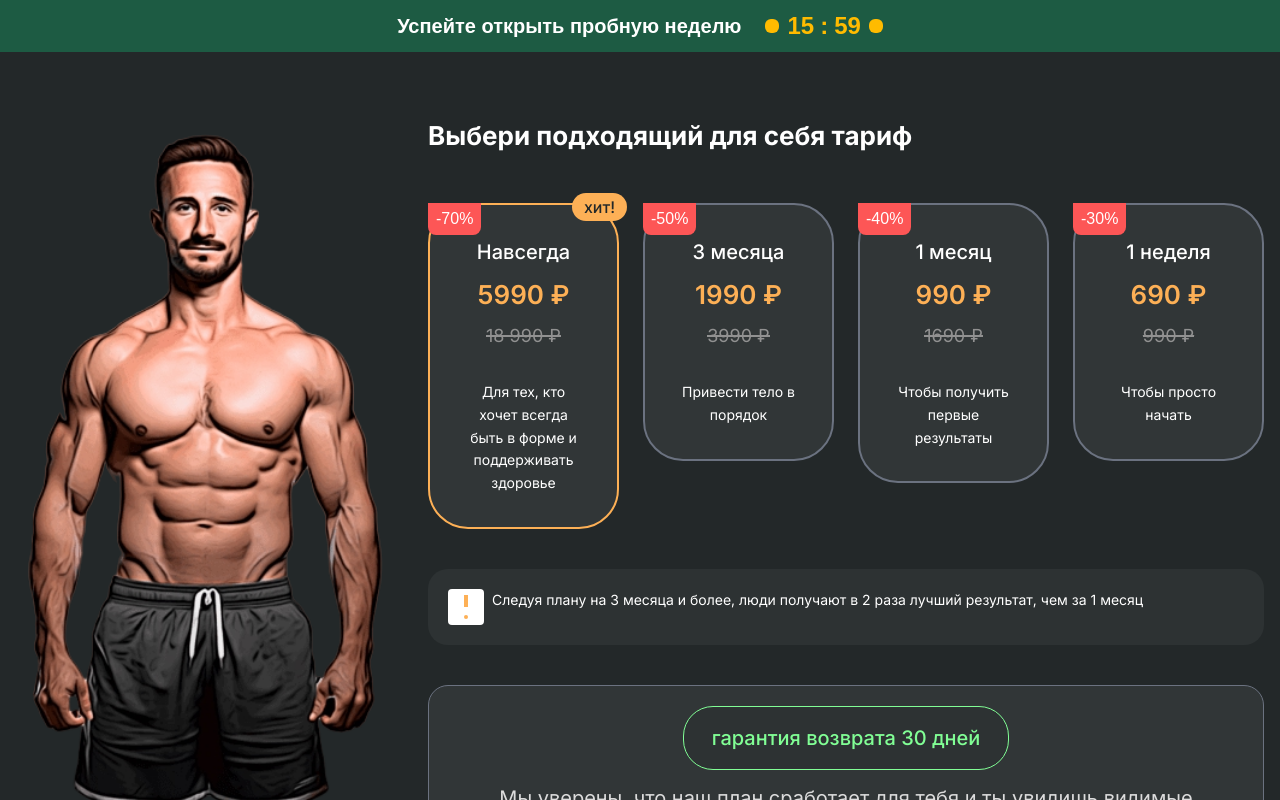
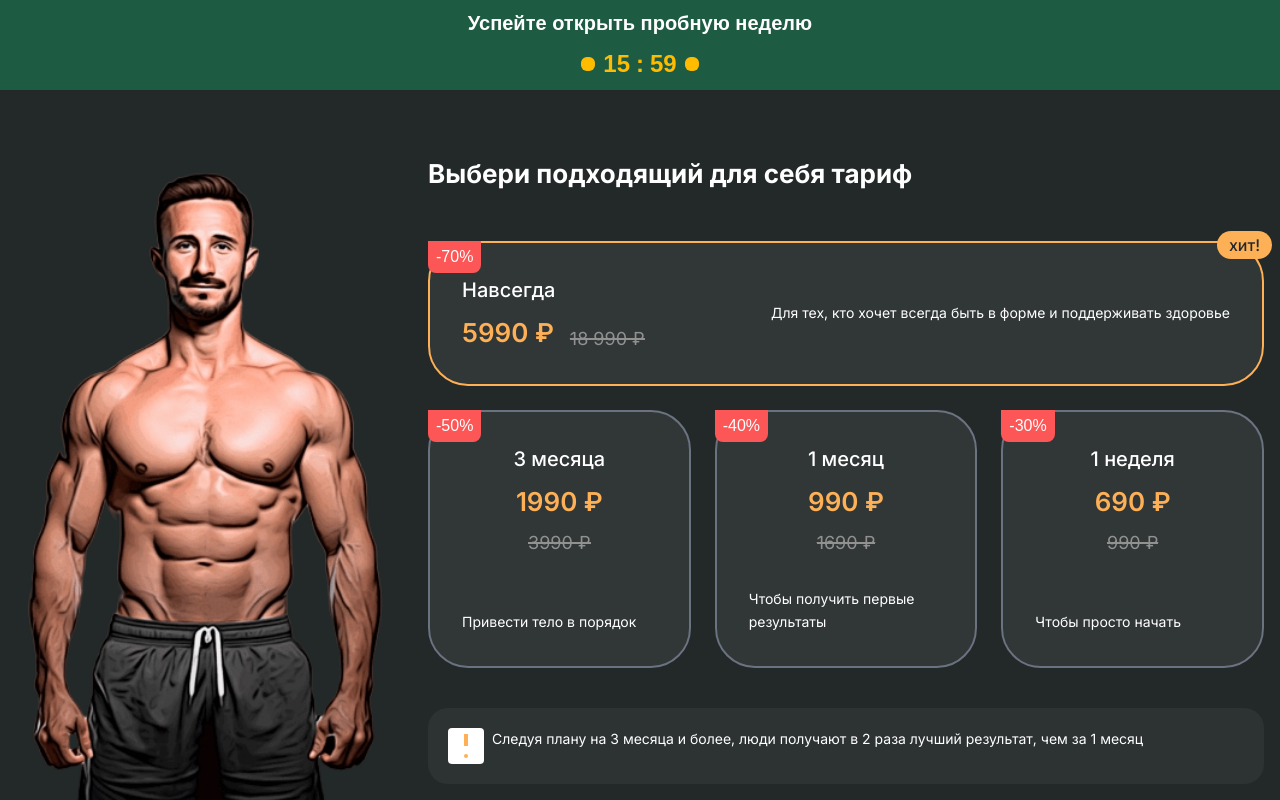
Before and after one commit to GoncharovMaksim/4A.ConsultingFigma, a Next.js app: page / in a window 1280 px wide. Shown: the top 800 px of the page. Built offline with nearby package versions, Linux system fonts and the light colour scheme.

Commit message:
исправлены несоответствия верстки

```diff
--- a/app/page.tsx
+++ b/app/page.tsx
@@ -60,12 +60,15 @@ export default function Home() {
     },
   ];
 
+  const featuredPlan = pricingPlans.find((p) => p.isPopular);
+  const otherPlans = pricingPlans.filter((p) => !p.isPopular);
+
   return (
     <div className="min-h-screen bg-bg-primary">
       <OfferBanner />
 
       {/* Layout: image left on desktop, top on mobile */}
-      <div className="max-w-7xl mx-auto px-4 pt-8 pb-16 grid grid-cols-1 lg:grid-cols-[380px_1fr] gap-8">
+      <div className="max-w-7xl mx-auto px-4 pt-8 pb-8 grid grid-cols-1 lg:grid-cols-[380px_1fr] gap-8">
         {/* Image block */}
         <div className="order-1 lg:order-none">
           <div
@@ -94,8 +97,20 @@ export default function Home() {
 
           {/* Pricing Cards - Desktop */}
           <div className="hidden md:block mb-10">
-            <div className="grid grid-cols-1 md:grid-cols-2 lg:grid-cols-4 gap-6">
-              {pricingPlans.map((plan) => (
+            {/* Featured card full width on desktop */}
+            {featuredPlan && (
+              <div className="mb-6">
+                <PricingCard
+                  plan={featuredPlan}
+                  isFeatured
+                  onClick={() => setSelectedPlan(featuredPlan.id)}
+                />
+              </div>
+            )}
+
+            {/* Other cards in 3 columns */}
+            <div className="grid grid-cols-1 lg:grid-cols-3 gap-6">
+              {otherPlans.map((plan) => (
                 <PricingCard
                   key={plan.id}
                   plan={plan}
@@ -126,10 +141,7 @@ export default function Home() {
             <AttentionCard />
           </div>
 
-          {/* Guarantee Card */}
-          <div className="mb-8 md:mb-10">
-            <GuaranteeCard />
-          </div>
+          {/* Guarantee Card moved below grid on desktop */}
 
           {/* Privacy Policy and Button */}
           <div className="mb-8 md:mb-10">
@@ -163,7 +175,7 @@ export default function Home() {
             </div>
 
             <button
-              className="btn-primary w-full mb-6 md:mb-8 text-lg md:text-xl py-4 md:py-5"
+              className="btn-primary w-full md:w-[352px] mb-6 md:mb-8 text-lg md:text-xl py-4 md:py-5"
               disabled={!isAgreed}
             >
               Купить
@@ -180,6 +192,11 @@ export default function Home() {
           </div>
         </div>
       </div>
+
+      {/* Full-width Guarantee under image/text grid */}
+      <div className="max-w-7xl mx-auto px-4 pb-12">
+        <GuaranteeCard />
+      </div>
     </div>
   );
 }
--- a/components/GuaranteeCard.tsx
+++ b/components/GuaranteeCard.tsx
@@ -1,7 +1,7 @@
 export default function GuaranteeCard() {
   return (
     <div className="bg-bg-secondary border border-gray-500 rounded-2xl p-5">
-      <div className="text-center">
+      <div className="text-left">
         {/* Guarantee Tag */}
         <div className="inline-flex items-center gap-2.5 bg-bg-tertiary border border-accent-green rounded-3xl px-7 py-4 mb-3">
           <span className="text-accent-green font-medium text-2xl">
@@ -10,7 +10,7 @@ export default function GuaranteeCard() {
         </div>
 
         {/* Description */}
-        <p className="text-text-secondary text-2xl leading-relaxed max-w-4xl mx-auto">
+        <p className="text-text-secondary text-2xl leading-relaxed max-w-4xl">
           Мы уверены, что наш план сработает для тебя и ты увидишь видимые
           результаты уже через 4 недели! Мы даже готовы полностью вернуть твои
           деньги в течение 30 дней с момента покупки, если ты не получишь
--- a/components/OfferBanner.tsx
+++ b/components/OfferBanner.tsx
@@ -29,9 +29,9 @@ export default function OfferBanner() {
 
   return (
     <div className="offer-banner mb-8">
-      <div className="flex items-center justify-center gap-2">
+      <div className="flex flex-col items-center justify-center gap-2">
         <span>Успейте открыть пробную неделю</span>
-        <div className="flex items-center gap-2 ml-4">
+        <div className="flex items-center gap-2">
           <div className="w-3.5 h-3.5 bg-star-yellow rounded-sm"></div>
           <div className="flex items-center gap-1.5">
             <span className="text-star-yellow font-bold text-4xl">
--- a/components/PricingCard.tsx
+++ b/components/PricingCard.tsx
@@ -14,11 +14,16 @@ interface PricingPlan {
 interface PricingCardProps {
   plan: PricingPlan;
   onClick: () => void;
+  isFeatured?: boolean;
 }
 
-export default function PricingCard({ plan, onClick }: PricingCardProps) {
+export default function PricingCard({
+  plan,
+  onClick,
+  isFeatured = false,
+}: PricingCardProps) {
   return (
-    <div className="relative">
+    <div className="relative h-full">
       {/* Popular Badge */}
       {plan.isPopular && (
         <div className="absolute -top-2 -right-2 z-10">
@@ -37,12 +42,38 @@ export default function PricingCard({ plan, onClick }: PricingCardProps) {
 
       {/* Card */}
       <div
-        className={`card cursor-pointer transition-all duration-300 hover:scale-105 ${
+        className={`card h-full cursor-pointer transition-all duration-300 hover:scale-105 ${
           plan.isSelected ? "card-selected" : ""
         }`}
         onClick={onClick}
       >
-        <div className="text-center">
+        {isFeatured ? (
+          <div className="flex h-full flex-col md:flex-row md:items-center md:justify-between gap-6">
+            {/* Left: title/prices */}
+            <div className="text-left">
+              <h3 className="text-2xl font-medium text-text-primary mb-2">
+                {plan.title}
+              </h3>
+              <div className="flex items-end gap-4">
+                <div className="text-5xl font-semibold text-accent">
+                  {plan.price}
+                </div>
+                <div className="relative">
+                  <span className="text-text-old-price text-xl line-through">
+                    {plan.oldPrice}
+                  </span>
+                  <div className="absolute top-1/2 left-0 w-full h-0.5 bg-text-old-price transform -translate-y-1/2"></div>
+                </div>
+              </div>
+            </div>
+
+            {/* Right: description */}
+            <p className="text-text-primary text-base leading-relaxed md:text-right md:max-w-xl">
+              {plan.description}
+            </p>
+          </div>
+        ) : (
+          <div className="flex h-full flex-col text-center">
             {/* Title and Price */}
             <div className="mb-8">
               <h3 className="text-2xl font-medium text-text-primary mb-2">
@@ -62,10 +93,11 @@ export default function PricingCard({ plan, onClick }: PricingCardProps) {
             </div>
 
             {/* Description */}
-          <p className="text-text-primary text-base leading-relaxed">
+            <p className="mt-auto text-left text-text-primary text-base leading-relaxed">
               {plan.description}
             </p>
           </div>
+        )}
       </div>
     </div>
   );
```
Lines whose indentation alone changed are shown as unchanged.
